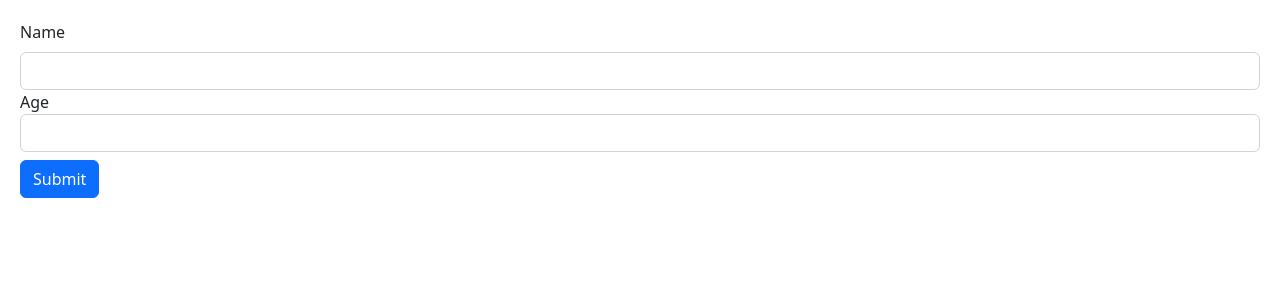
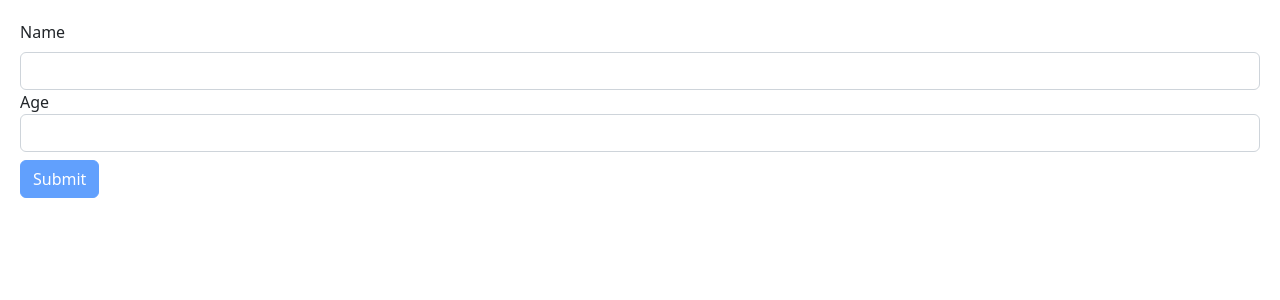
Before and after one commit to Qasimshaheen/react-app, a React (Vite) app: page / in a window 1280 px wide. Shown: the top 300 px of the page. Built offline with nearby package versions, Linux system fonts and the light colour scheme.

Commit message:
Disabling  the submit button

```diff
--- a/src/components/Form.tsx
+++ b/src/components/Form.tsx
@@ -1,6 +1,6 @@
 import React, { FormEvent, useState } from "react";
 import { useForm, FieldValues } from "react-hook-form";
-import { z } from "zod";
+import { isValid, z } from "zod";
 import { zodResolver } from "@hookform/resolvers/zod";
 
 const schema = z.object({
@@ -14,7 +14,7 @@ export const Form = () => {
   const {
     register,
     handleSubmit,
-    formState: { errors },
+    formState: { errors, isValid },
   } = useForm<FormData>({ resolver: zodResolver(schema) });
 
   const onSubmit = (data: FieldValues) => console.log(data);
@@ -45,7 +45,11 @@ export const Form = () => {
         />
         {errors.age && <p className="text-danger">{errors.age.message}</p>}
       </div>
-      <button type="submit" className="btn btn-primary mt-2">
+      <button
+        disabled={!isValid}
+        type="submit"
+        className="btn btn-primary mt-2"
+      >
         Submit
       </button>
     </form>
```
